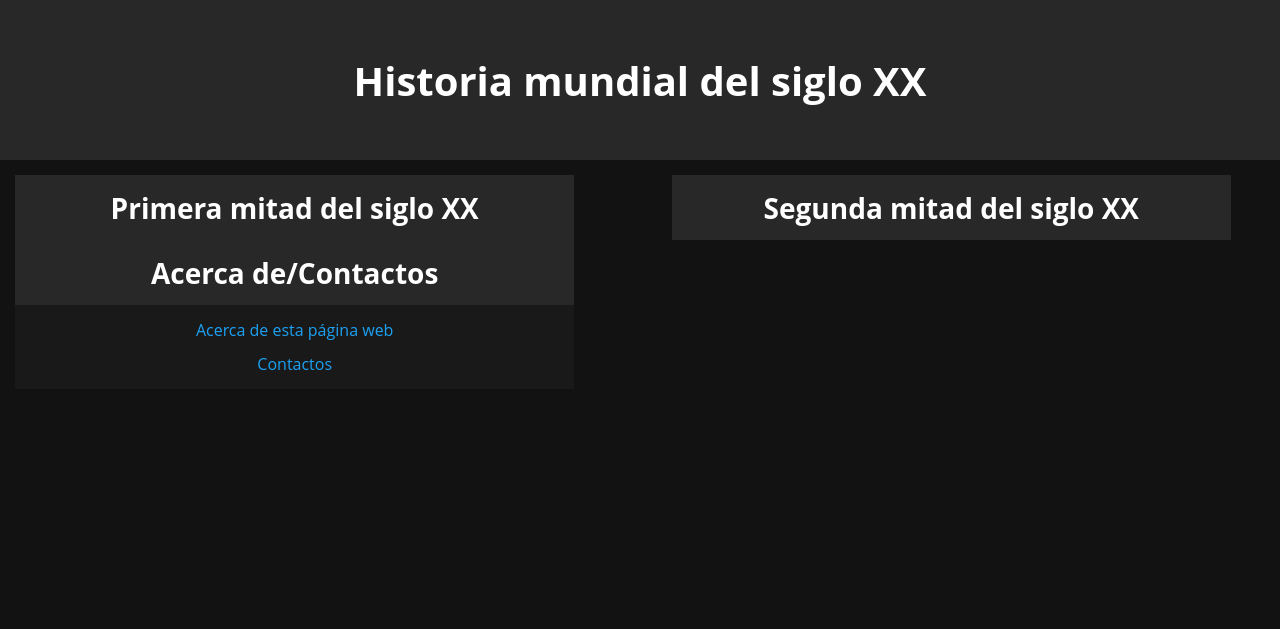
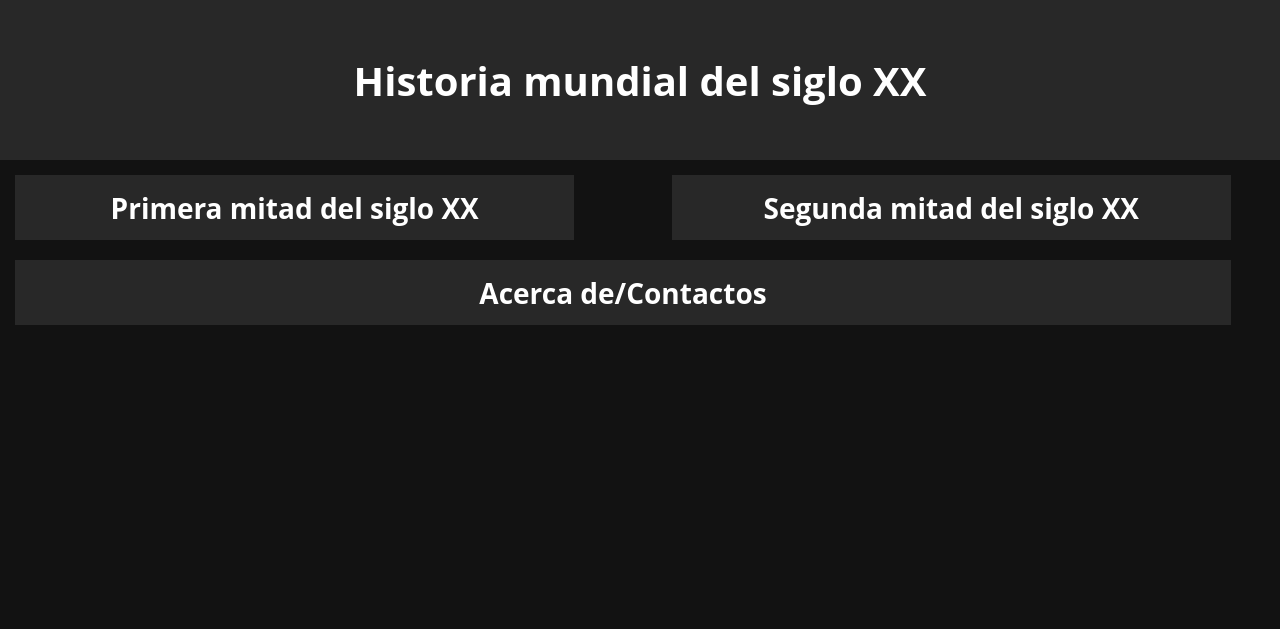
Before and after one commit to dot0l/dot0l.github.io, a PHP site: page / in a window 1280 px wide. Shown: the top 629 px of the page. Run offline with PHP 8.4, Linux system fonts and the light colour scheme.

Commit message:
index terminado

```diff
--- a/css/base.css
+++ b/css/base.css
@@ -84,7 +84,7 @@ footer{
     float: left;
 }
 
-#pan-izq{
+#pan-izq, #pan-der, #pan-ult{
     display: none;
 }
 
@@ -92,6 +92,13 @@ footer{
     float: right;
 }
 
-#pan-der{
-    display: none;
+
+#bloque-ult{
+    margin: 20px auto 0px;
+    width: 100%;
 }
+
+#pan-ult{
+    margin: auto;
+    width: 100%;
+}
--- a/index.html
+++ b/index.html
@@ -37,11 +37,12 @@
         </div>
         <button class="accordion" id="bloque-ult">Acerca de/Contactos</button>
         <div class="panel" id= "pan-ult">
-            <ul>
+             <ul>
                 <li><a href="ad/acerca.html">Acerca de esta página web</a></li>
                 <li><a href="ad/contacto.html">Contactos</a></li>
             </ul>
         </div>
+
     </div>
     <footer>
         <p>Creado por Iván Cuevas Medina<br>
```
